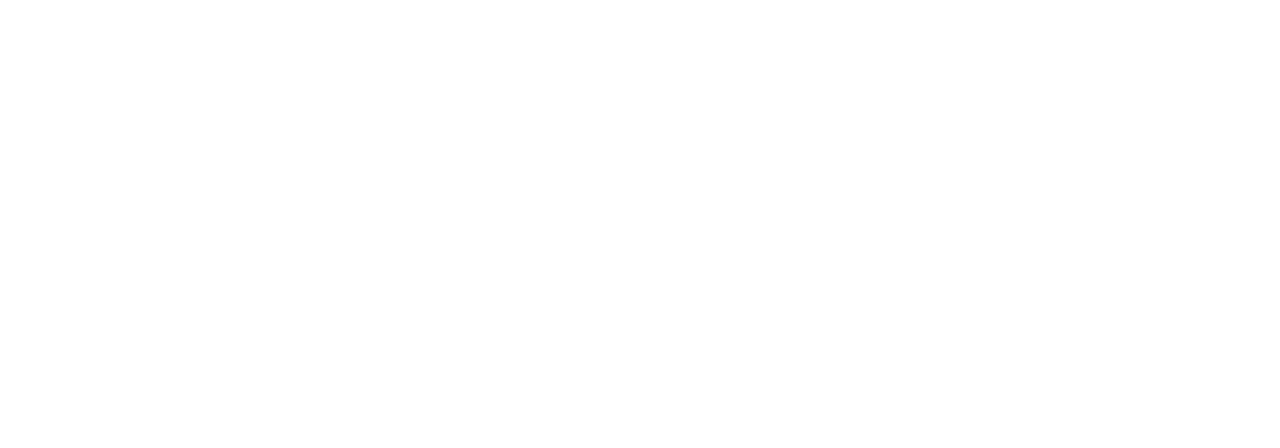
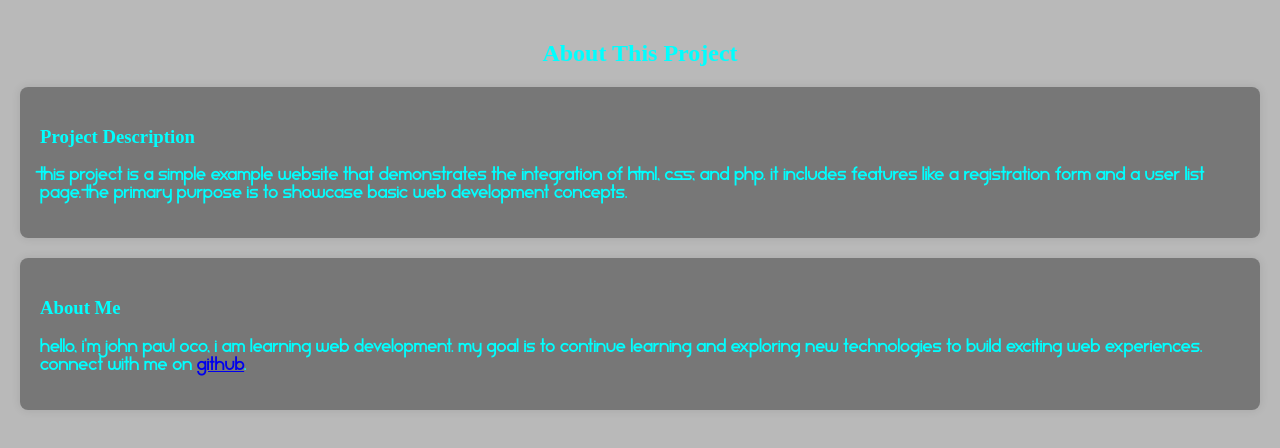
Before and after one commit to DebianCatt/PHPSampleCrud, a plain HTML site: page src/about.html in a window 1280 px wide. Drawn offline with Linux system fonts and the light colour scheme; a web font is replaced by a local one.

Commit message:
added about page

```diff
--- a/src/about.html
+++ b/src/about.html
@@ -3,9 +3,28 @@
 <head>
     <meta charset="UTF-8">
     <meta name="viewport" content="width=device-width, initial-scale=1.0">
-    <title>Document</title>
+    <title>About</title>
+    <link rel="stylesheet" href="../src/css/about.css">
 </head>
 <body>
+        <center><h2>About This Project</h2></center>
 
+    <section id="project-description">
+        <h3>Project Description</h3>
+        <p>This project is a simple example website that
+            demonstrates the integration of HTML, CSS, and PHP.
+            It includes features like a registration form and a
+            user list page. The primary purpose is to showcase
+            basic web development concepts.</p>
+    </section>
+
+    <section id="about-me">
+        <h3>About Me</h3>
+        <p>Hello, I'm John Paul Oco, I am learning web development.
+            My goal is to continue
+            learning and exploring new technologies to build
+            exciting web experiences. Connect with me on
+            <a href="[Your GitHub Link]" target="_blank">GitHub</a>.</p>
+    </section>
 </body>
 </html>
--- a/src/css/about.css
+++ b/src/css/about.css
@@ -0,0 +1,31 @@
+body {
+    margin: 0;
+    padding: 20px;
+    background-color: #00000046;
+}
+
+header, section, footer {
+    background-color: #0000005b;
+    margin-bottom: 20px;
+    padding: 20px;
+    border-radius: 8px;
+    box-shadow: 0 0 10px rgba(0, 0, 0, 0.1);
+}
+p{
+    color: aqua;
+    font-family: solarpunkfont2;
+}
+
+h2, h3 {
+    font-family: solarpunkfont;
+    color: aqua;
+}
+
+@font-face{
+    font-family: solarpunkfont;
+    src: url(../../fonts/DelogsGoesHi-Tech.otf);
+}
+@font-face{
+    font-family: solarpunkfont2;
+    src: url(../../fonts/staravenue.ttf);
+}
```
Also changed, not shown: src/solarpunk.html (+4 -4 lines), src/wip.html (added, +17 -0 lines).
